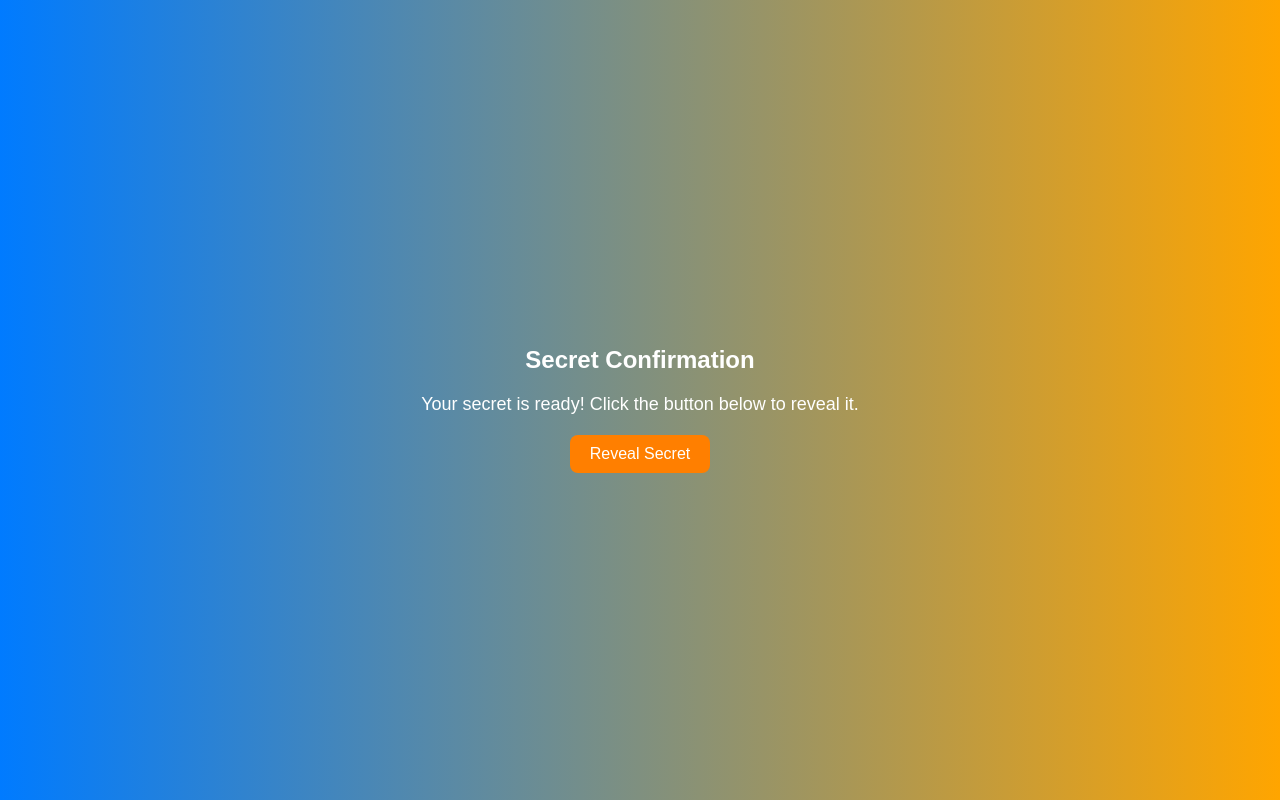
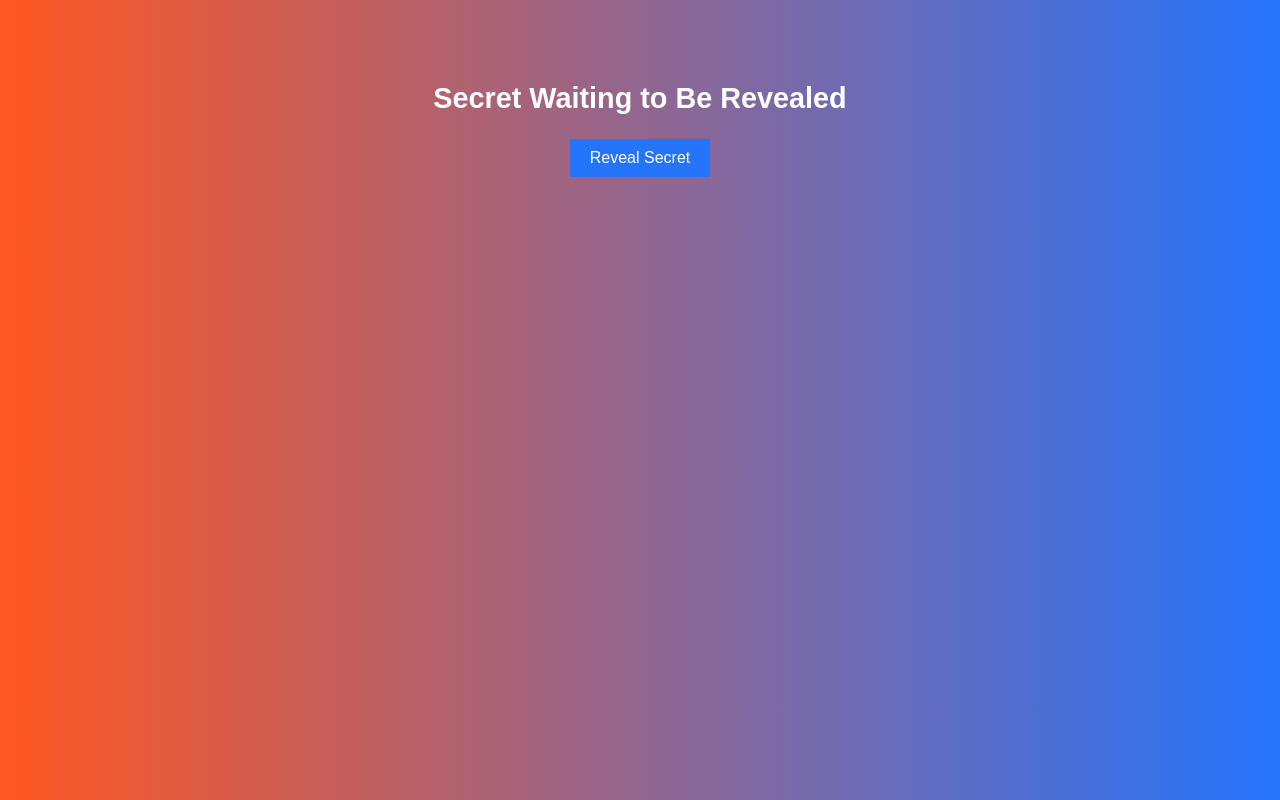
Before and after one commit to rojinashaikh/secure-one-time-share, a Flask app: template templates/confirm.html in a window 1280 px wide. Run offline with Flask 3, Linux system fonts and the light colour scheme; the template is opened without the code that fills it, so the values that code supplies are empty.

Commit message:
Update confirm.html

```diff
--- a/templates/confirm.html
+++ b/templates/confirm.html
@@ -1,55 +1,82 @@
 <!DOCTYPE html>
 <html lang="en">
 <head>
-  <meta charset="UTF-8" />
-  <title>Confirm - Your Secret</title>
+    <meta charset="UTF-8">
+    <meta name="viewport" content="width=device-width, initial-scale=1.0">
+    <title>Confirm Secret</title>
     <style>
         body {
-      margin: 0;
-      padding: 0;
-      background: linear-gradient(to right, #007bff, #ffa500);
+            background: linear-gradient(to right, #ff5722, #2575fc); /* Gradient from orange to blue */
             color: white;
             font-family: Arial, sans-serif;
-      display: flex;
-      flex-direction: column;
-      align-items: center;
-      justify-content: center;
-      min-height: 100vh;
             text-align: center;
+            padding: 50px 0;
         }
-
         h2 {
-      margin-bottom: 20px;
+            font-size: 1.8em;
+            font-weight: bold;
         }
-
-    .message {
-      font-size: 18px;
-      margin-bottom: 20px;
+        #secret-content {
+            display: none;
+            margin-top: 20px;
+            font-size: 1.5em;
         }
-
-    button {
+        #reveal-button {
+            background-color: #2575fc;
+            color: white;
+            font-size: 1em;
             padding: 10px 20px;
-      font-size: 16px;
-      color: white;
-      background-color: #ff7f00;
             border: none;
-      border-radius: 8px;
             cursor: pointer;
+            transition: 0.3s;
         }
-
-    button:hover {
-      background-color: #e67300;
+        #reveal-button:hover {
+            background-color: #ff5722;
         }
     </style>
 </head>
 <body>
-
-  <h2>Secret Confirmation</h2>
-  <div class="message">
-    Your secret is ready! Click the button below to reveal it.
+    <h2>Secret Waiting to Be Revealed</h2>
+    <button id="reveal-button" onclick="revealSecret()">Reveal Secret</button>
+    <div id="secret-content">
+        <h3>Your Secret:</h3>
+        <p id="secret-text"></p>
     </div>
 
-  <button onclick="window.location.href='secret.html'">Reveal Secret</button>
+    <script>
+        // Simulate secret data for demo purposes
+        const secretData = {
+            secretText: "This is a top-secret message that should only be revealed once.",
+            timestamp: Date.now(),
+            hasBeenViewed: false
+        };
 
+        const expirationTime = 3600000;  // 1 hour expiration time (in milliseconds)
+
+        // Function to reveal the secret
+        function revealSecret() {
+            const currentTimestamp = Date.now();
+
+            // Check if the secret is expired
+            if (currentTimestamp > secretData.timestamp + expirationTime) {
+                window.location.href = "expired.html";  // Redirect to expired page
+                return;
+            }
+
+            // Check if the secret has already been viewed
+            if (secretData.hasBeenViewed) {
+                window.location.href = "expired.html";  // Redirect to expired page
+                return;
+            }
+
+            // Mark the secret as viewed
+            secretData.hasBeenViewed = true;
+
+            // Display the secret
+            document.getElementById("secret-text").textContent = secretData.secretText;
+            document.getElementById("secret-content").style.display = "block";  // Show the secret content
+            document.getElementById("reveal-button").disabled = true;  // Disable the button after viewing
+        }
+    </script>
 </body>
 </html>
```
Lines whose indentation alone changed are shown as unchanged.
